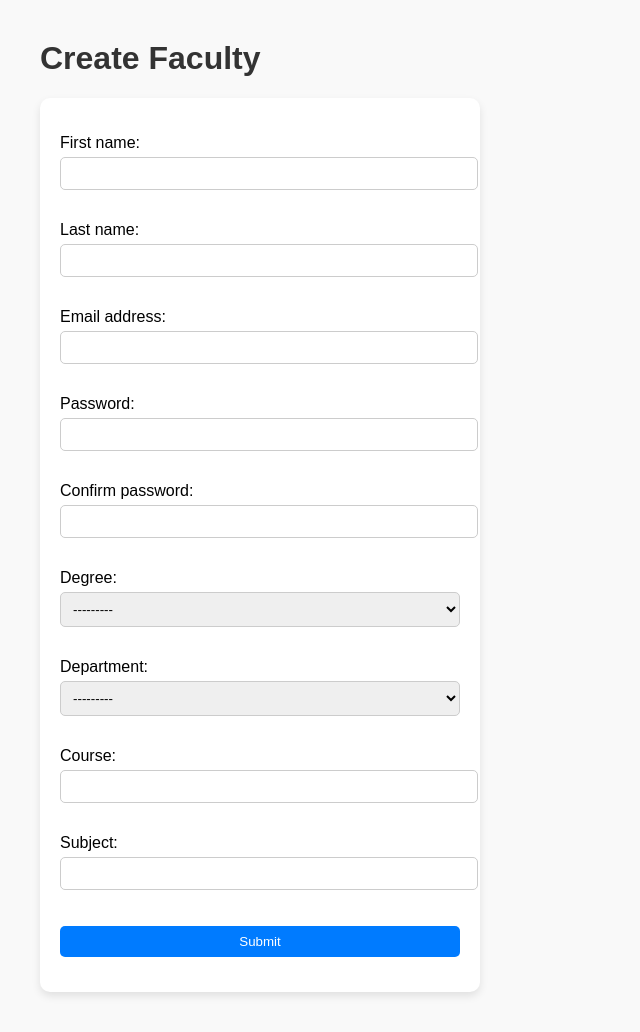
After one commit to LightningRex22/Learning-Django-Users, a Django app: page /create-faculty/ in a window 1280 px wide. The commit adds this page. Shown: the whole page, without its empty margins (0-640 px from the left). Run offline with Django 5.2, Linux system fonts and the light colour scheme.

Commit message:
created forms.py

```diff
--- /dev/null
+++ b/LearningUser/UserApp/forms.py
@@ -0,0 +1,10 @@
+from django import forms
+from .models import *
+
+class FacultyForm(forms.ModelForm):
+    password = forms.CharField(widget=forms.PasswordInput)
+    confirm_password = forms.CharField(widget=forms.PasswordInput)
+
+    class Meta:
+        model = Faculty
+        fields = ['first_name','last_name','email','password','confirm_password','degree','department','course','subject']
--- a/LearningUser/UserApp/models.py
+++ b/LearningUser/UserApp/models.py
@@ -19,4 +19,5 @@ class Faculty(AbstractUser):
         ]
     degree = models.CharField(max_length=20, choices=degrees, blank=True)
     department = models.CharField(max_length=20, choices=departments, blank=True)
-    subject = models.CharField(max_length=100)
+    course = models.CharField(max_length=100, blank=True, null=True)
+    subject = models.CharField(max_length=100, blank=True, null=True)
--- /dev/null
+++ b/LearningUser/UserApp/templates/faculty_form.html
@@ -0,0 +1,19 @@
+{% load static %}
+
+<!DOCTYPE html>
+<html lang="en">
+<head>
+    <meta charset="UTF-8" />
+    <meta name="viewport" content="width=device-width, initial-scale=1.0" />
+    <title>Create Faculty</title>
+    <link rel="stylesheet" href="{% static 'css/main.css' %}">
+</head>
+<body>
+    <h1>Create Faculty</h1>
+    <form method="post">
+        {% csrf_token %}
+        {{ form.as_p }}
+        <button type="submit">Submit</button>
+    </form>
+</body>
+</html>
--- a/LearningUser/UserApp/templates/main.html
+++ b/LearningUser/UserApp/templates/main.html
@@ -14,6 +14,6 @@
             <h4>{{ f.username }}</h4>
         {% endfor %}
         <hr>
-        <a href="{% url 'faculty_form' %}">Faculty Registration</a>
+        <a href="{% url 'register' %}">Faculty Registration</a>
     </body>
 </html>
--- a/LearningUser/UserApp/views.py
+++ b/LearningUser/UserApp/views.py
@@ -1,11 +1,22 @@
 from django.shortcuts import render, redirect
 from django.contrib import messages
 from .models import *
+from .forms import *
 
 # Create your views here.
 def main(request):
     faculty = Faculty.objects.all()
     return render(request, 'main.html', {'faculty': faculty})
 
-def faculty_form(request):
-    return render(request, 'faculty_registration.html')
+def register(request):
+    return render(request, 'register.html')
+
+def faculty_create_view(request):
+    if request.method == 'POST':
+        form = FacultyForm(request.POST)
+        if form.is_valid():
+            form.save()
+            return redirect('success')  # You can create a success page or redirect to any other view
+    else:
+        form = FacultyForm()
+    return render(request, 'faculty_form.html', {'form': form})
--- a/LearningUser/UserApp/web_urls.py
+++ b/LearningUser/UserApp/web_urls.py
@@ -3,5 +3,6 @@ from . import views
 
 urlpatterns = [
     path('', views.main, name='main'),
-    path('faculty-form/', views.faculty_form, name='faculty_form'),
+    path('register/', views.register, name='register'),
+    path('create-faculty/', views.faculty_create_view, name='create_faculty'),
 ]
```
Also changed, not shown: LearningUser/UserApp/templates/register.html (renamed from LearningUser/UserApp/templates/faculty_registration.html), LearningUser/db.sqlite3.
